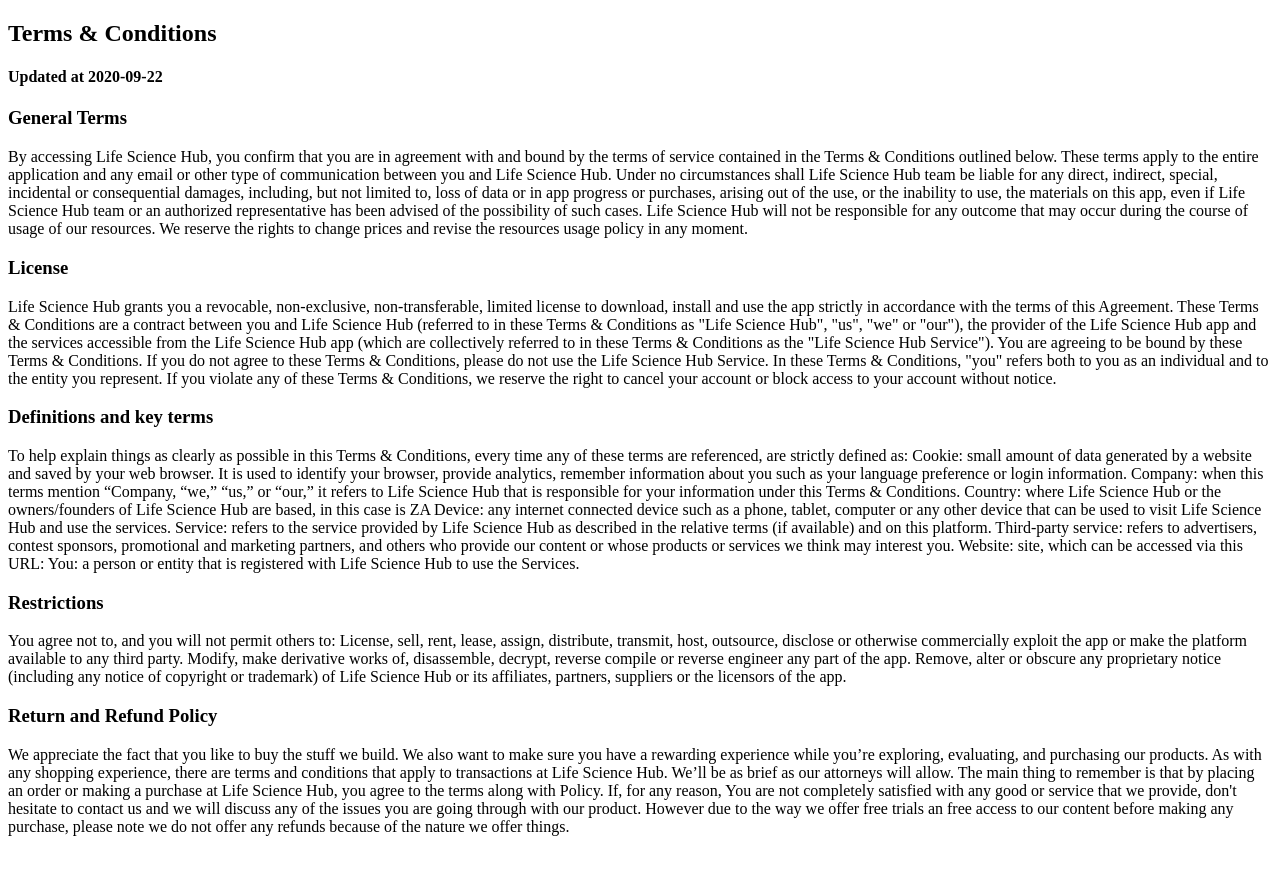
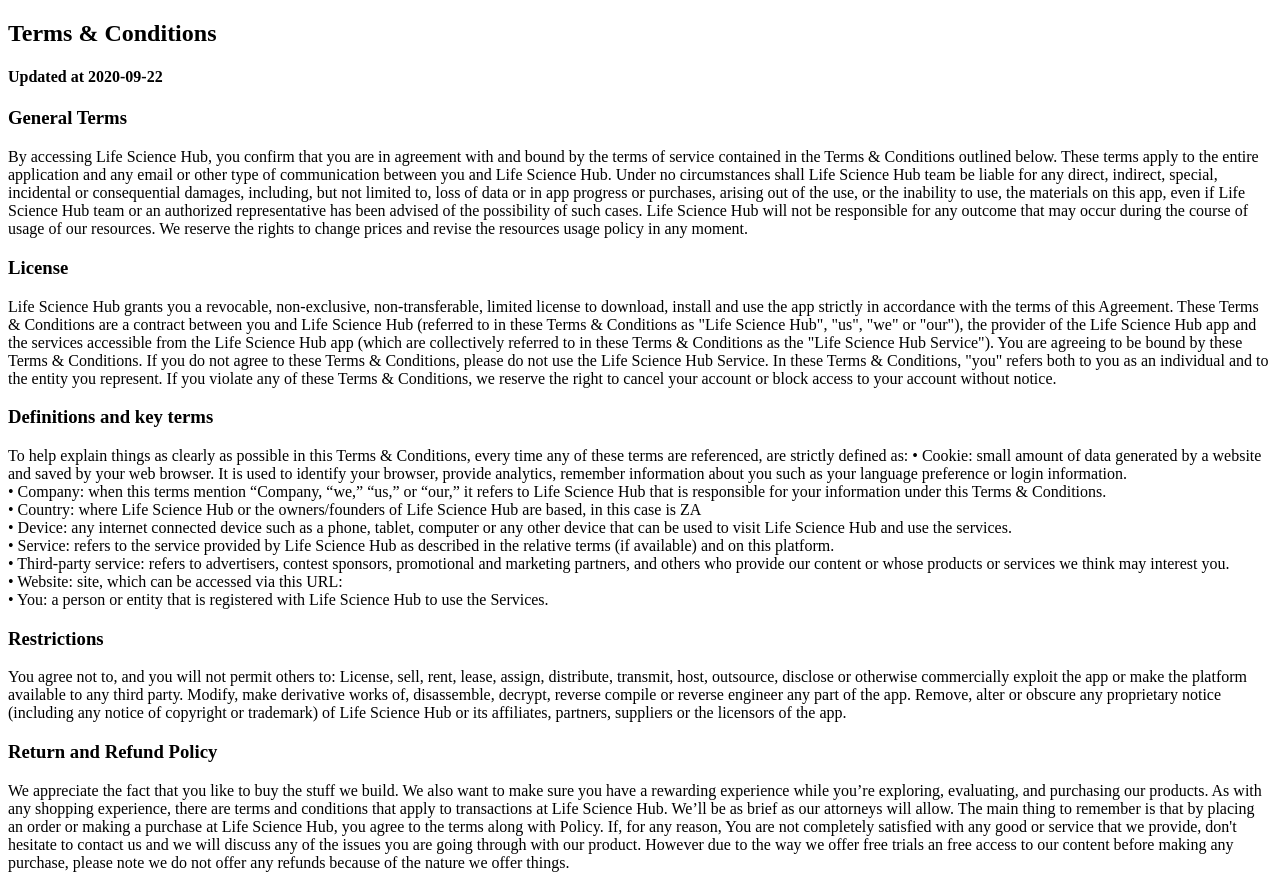
Before and after one commit to LuTheCoder/luthecoder.github.io, a plain HTML site: page index.html in a window 1280 px wide. Before the commit the page ends 852 px from the top, so only its background shows below. Drawn offline with Linux system fonts and the light colour scheme.

Commit message:
Update index.html

```diff
--- a/index.html
+++ b/index.html
@@ -21,14 +21,14 @@
 <h3>Definitions and key terms</h3>
 <p>To help explain things as clearly as possible in this Terms & Conditions, every time any of these terms are referenced, are strictly defined as:
 
-Cookie: small amount of data generated by a website and saved by your web browser. It is used to identify your browser, provide analytics, remember information about you such as your language preference or login information.
-Company: when this terms mention “Company, “we,” “us,” or “our,” it refers to Life Science Hub that is responsible for your information under this Terms & Conditions.
-Country: where Life Science Hub or the owners/founders of Life Science Hub are based, in this case is ZA
-Device: any internet connected device such as a phone, tablet, computer or any other device that can be used to visit Life Science Hub and use the services.
-Service: refers to the service provided by Life Science Hub as described in the relative terms (if available) and on this platform.
-Third-party service: refers to advertisers, contest sponsors, promotional and marketing partners, and others who provide our content or whose products or services we think may interest you.
-Website: site, which can be accessed via this URL:
-You: a person or entity that is registered with Life Science Hub to use the Services.</p>
+&bull; Cookie: small amount of data generated by a website and saved by your web browser. It is used to identify your browser, provide analytics, remember information about you such as your language preference or login information. <br>
+&bull; Company: when this terms mention “Company, “we,” “us,” or “our,” it refers to Life Science Hub that is responsible for your information under this Terms & Conditions.<br>
+&bull; Country: where Life Science Hub or the owners/founders of Life Science Hub are based, in this case is ZA<br>
+&bull; Device: any internet connected device such as a phone, tablet, computer or any other device that can be used to visit Life Science Hub and use the services.<br>
+&bull; Service: refers to the service provided by Life Science Hub as described in the relative terms (if available) and on this platform.<br>
+&bull; Third-party service: refers to advertisers, contest sponsors, promotional and marketing partners, and others who provide our content or whose products or services we think may interest you.<br>
+&bull; Website: site, which can be accessed via this URL:<br>
+&bull; You: a person or entity that is registered with Life Science Hub to use the Services.</p>
 
 <h3>Restrictions</h3>
 <p>You agree not to, and you will not permit others to:
```
